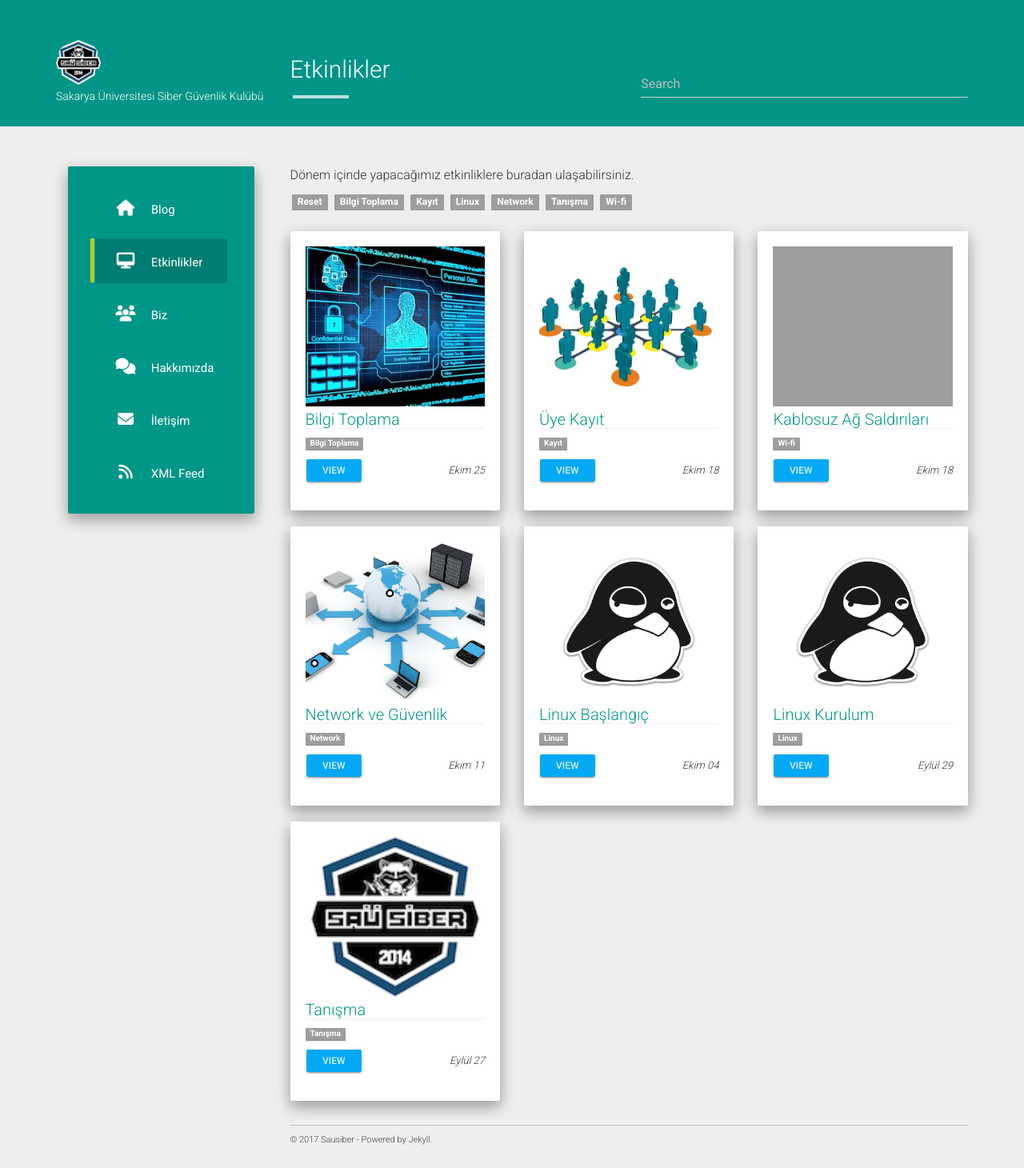
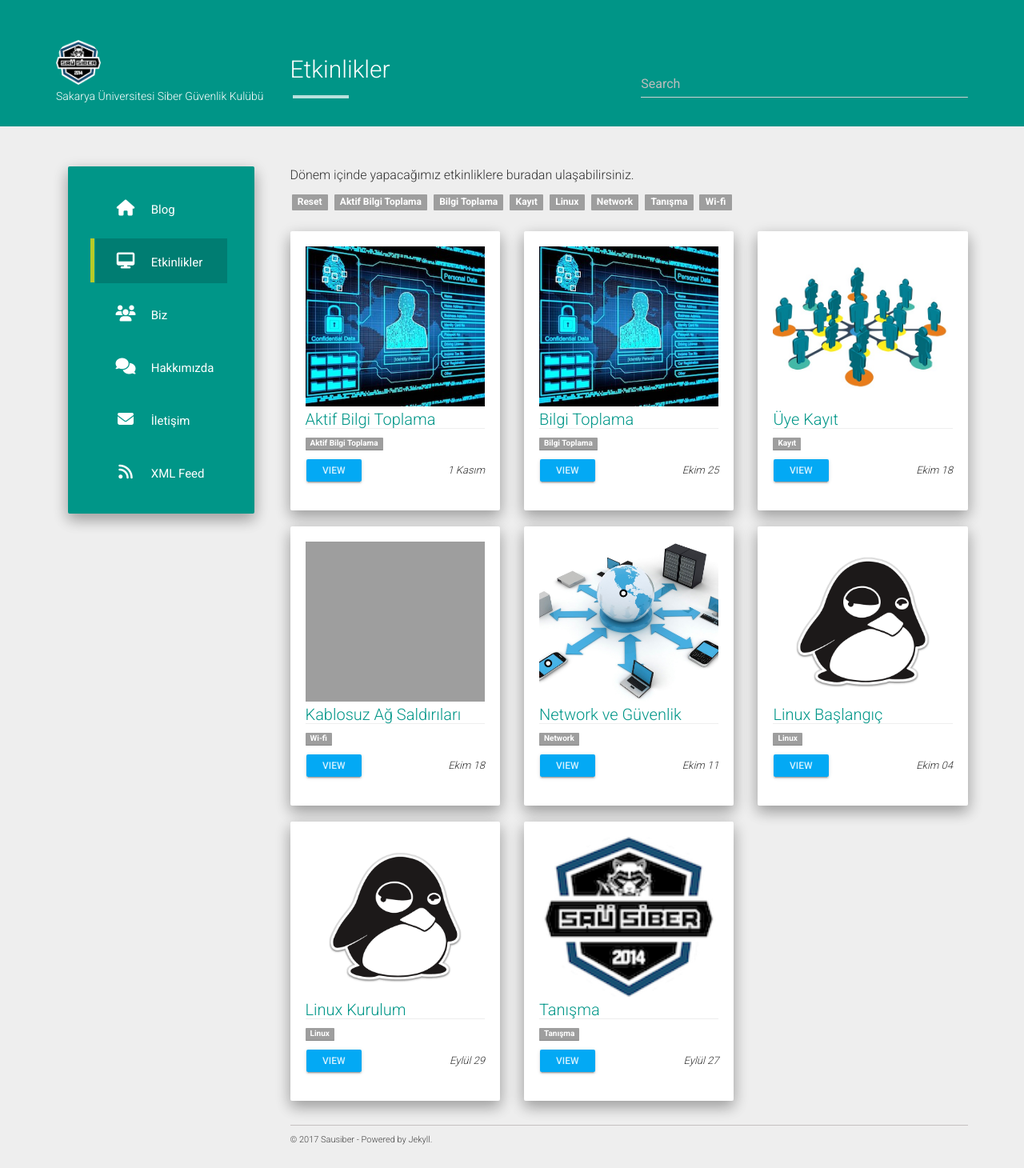
Before and after one commit to sausiber/old-website, a Jekyll site: the page built from Etkinliker.md, in a window 1280 px wide. Shown: the whole page at 80% size. Built offline with Jekyll 4.4.1, drawn with Linux system fonts in a browser that asks for light colours; nearby versions of some CDN libraries; grey boxes are pictures that could not be loaded.

Commit message:
Update projects.json

```diff
--- a/_data/projects.json
+++ b/_data/projects.json
@@ -1,4 +1,11 @@
 [
+	{
+		"name": "Aktif Bilgi Toplama",
+		"image": "bilgi.jpg",
+		"url": "/aktifbilgitoplama",
+		"date": "1 Kasım",
+		"tags": ["Aktif Bilgi Toplama"]
+	},
 	{
 		"name": "Bilgi Toplama",
 		"image": "bilgi.jpg",
```
